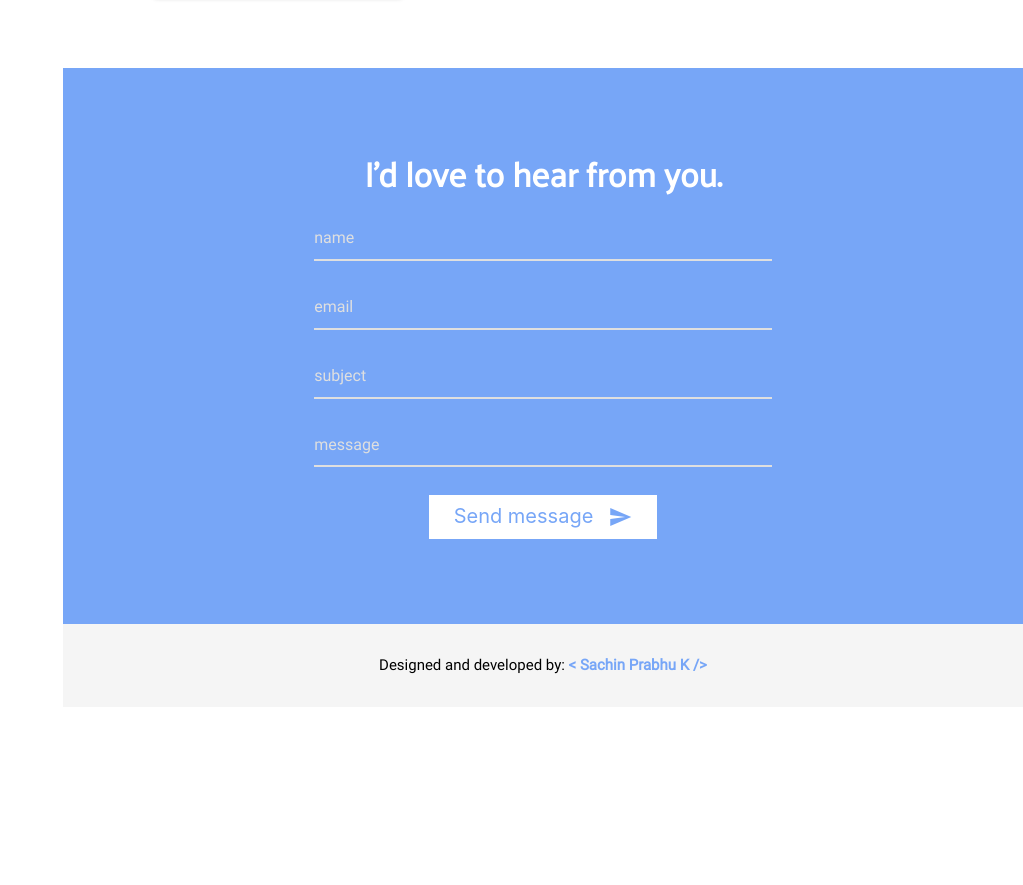
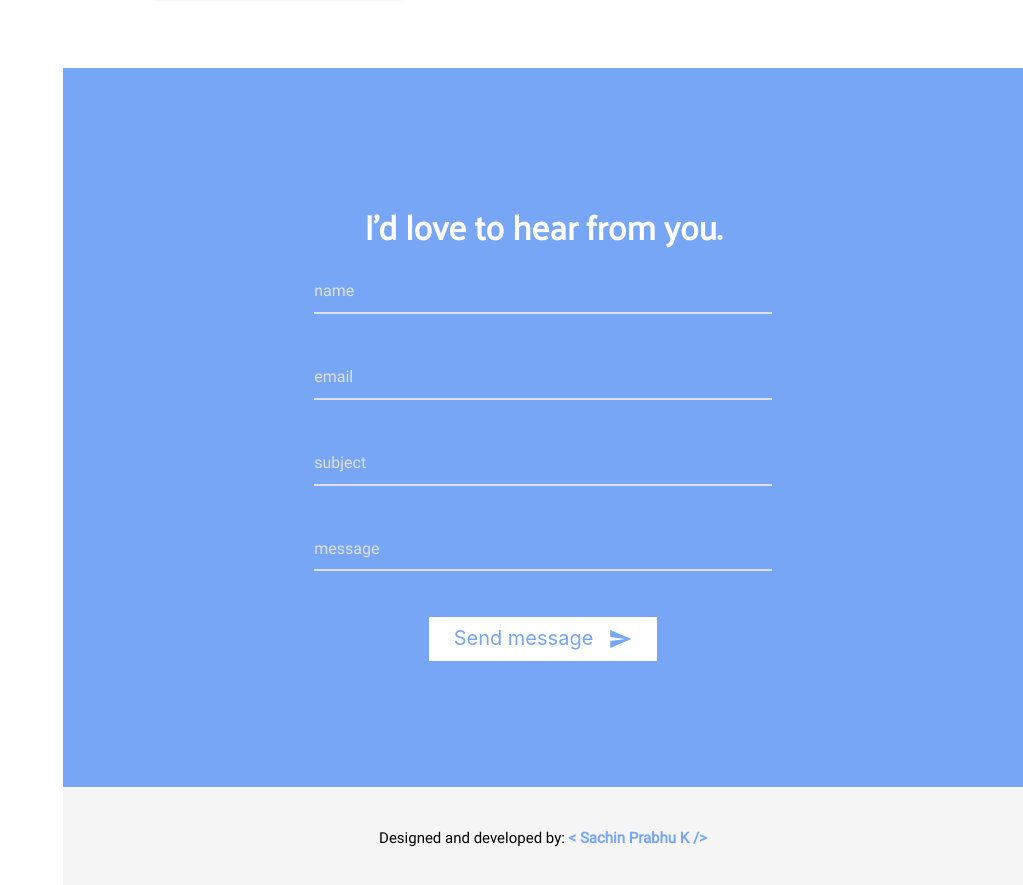
Before and after one commit to sachinprabhuk/portfolio, a Svelte app: page / in a window 1280 px wide. Shown: the part 2332-3217 px from the top of the page, without its empty margins (257-1280 px from the left). Before the commit the page ends 3039 px from the top, so only its background shows below. Built offline with nearby package versions, Linux system fonts and the light colour scheme.

Commit message:
bug fixes

```diff
--- a/src/components/Contact.svelte
+++ b/src/components/Contact.svelte
@@ -72,14 +72,6 @@
     font-weight: 600;
   }
 
-  footer {
-    display: flex;
-    width: 100%;
-    justify-content: center;
-    align-items: center;
-    padding: 15px;
-  }
-
   .input-field input[type="text"] + label,
   .input-field input[type="email"] + label,
   .input-field textarea + label {
@@ -101,8 +93,8 @@
     border-bottom: 1px solid #dfdfdf;
     box-shadow: 0 1px 0 0 #dfdfdf;
     color: #fff;
-    /* color: var(--theme-primary); */
     font-size: 16px;
+    margin-bottom: 25px;
   }
 
   .input-field input[type="email"]:focus + label,
@@ -135,22 +127,36 @@
   }
 
   form {
-    margin: 57px 0px 70px 0px;
+    width: 100%;
+    min-height: 87vh;
+    /* display: flex; */
+    /* justify-content: center; */
+    /* align-items: center; */
+  }
+
+  footer {
+    display: flex;
+    justify-content: center;
+    align-items: center;
+    padding: 15px;
+    width: 100%;
+    height: 13vh;
   }
 </style>
 
 <section class="theme-primary align-center " id="contact">
   <br />
-  <form on:submit={handleSubmit}>
-    <span class="title white-text">I'd love to hear from you.</span>
-    <div class="row valign-center" style="padding: 0px;margin: 0px;">
+  <form on:submit={handleSubmit} class="valign-wrapper">
+    <div class="row" style="margin: 0px;width: 100%">
       <div class="col s12 m8 l6 offset-m2 offset-l3">
+        <span class="title white-text">I'd love to hear from you.</span>
         <div class="input-field">
           <input
             id="name"
             type="text"
             name="name"
             required
+            autocomplete="off"
             bind:value={form.name} />
           <label for="name">name</label>
         </div>
@@ -160,6 +166,7 @@
             type="email"
             name="email"
             required
+            autocomplete="off"
             bind:value={form.email} />
           <label for="name">email</label>
         </div>
@@ -169,6 +176,7 @@
             type="text"
             name="subject"
             required
+            autocomplete="off"
             bind:value={form.subject} />
           <label for="name">subject</label>
         </div>
@@ -177,6 +185,7 @@
             id="message"
             class="materialize-textarea"
             name="message"
+            autocomplete="off"
             bind:value={form.message}
             required />
           <label for="message">message</label>
--- a/src/components/MyWork.svelte
+++ b/src/components/MyWork.svelte
@@ -39,9 +39,6 @@
       "https://github.com/sachinprabhuk/inventoryapp"
     )
   ];
-  for (let project of projects) {
-    console.log(project.id);
-  }
 </script>
 
 <style>
```
